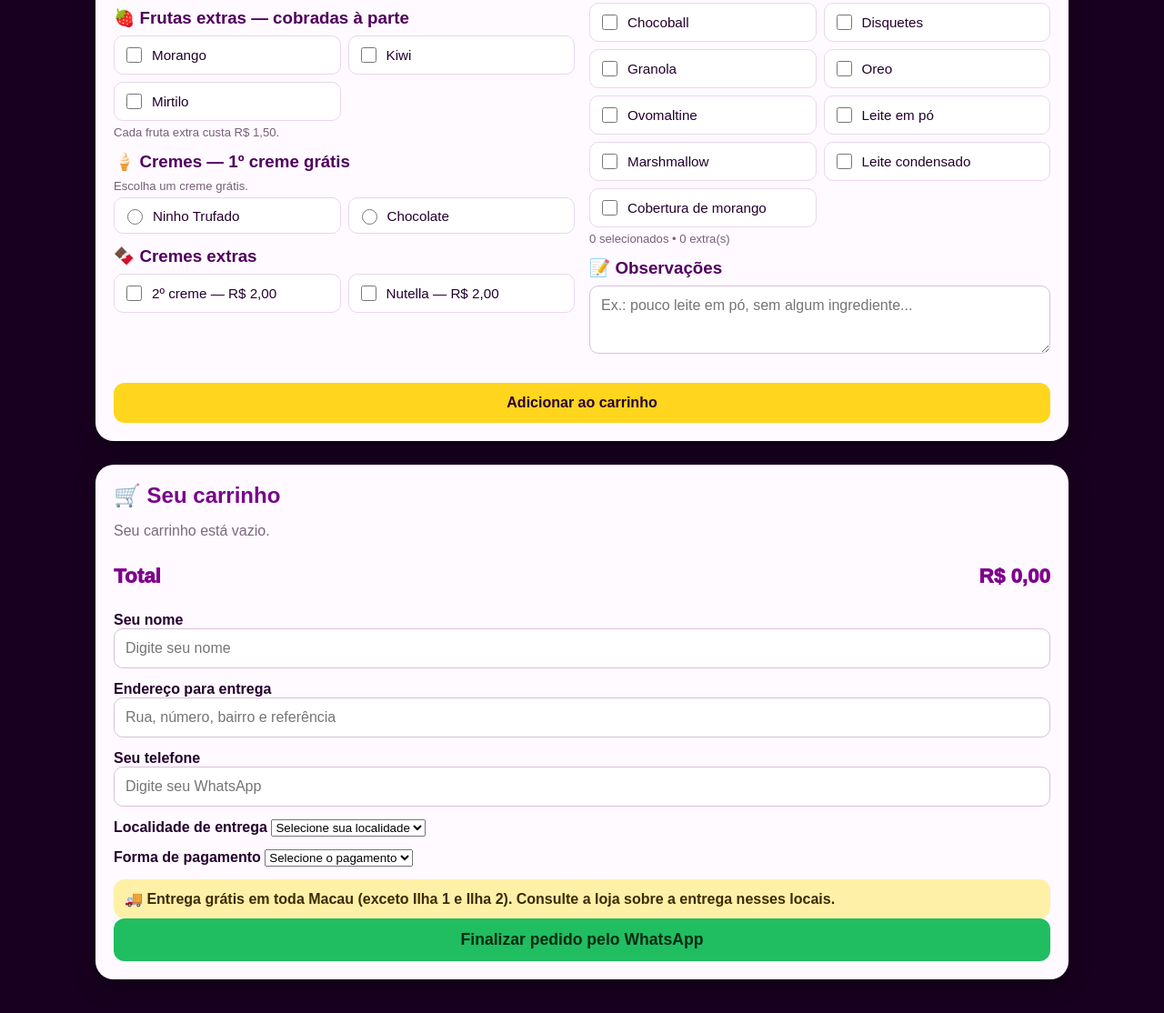
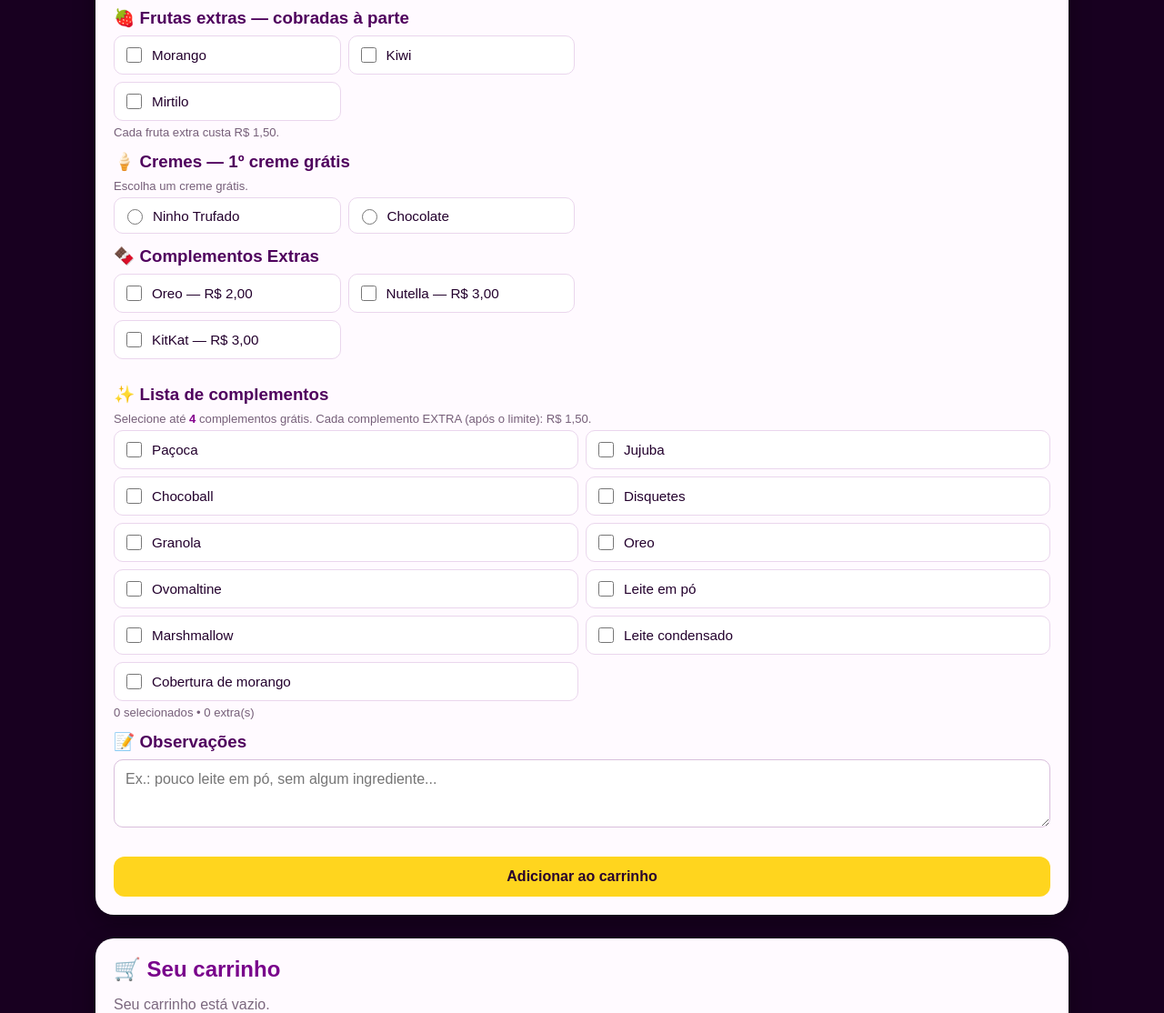
Before and after one commit to OCAAcai/oca-acai-da-oca, a plain HTML site: page index.html in a window 1280 px wide. Shown: the part 1120-2234 px from the top of the page at 91% size. Drawn offline with nearby package versions, Linux system fonts and the light colour scheme.

Commit message:
Rename section from 'Cremes extras' to 'Complementos Extras'

```diff
--- a/index.html
+++ b/index.html
@@ -78,10 +78,12 @@ footer{text-align:center;padding:24px;color:#e9c8ef}.floating{position:fixed;bot
           </div>
         </div>
         <div class="group">
-          <h3>🍫 Cremes extras</h3>
-          <div class="choices" id="extraCream">
-            <label class="choice"><input type="checkbox" value="2º creme (Ninho/Chocolate)" data-price="2"> 2º creme — R$ 2,00</label>
-            <label class="choice"><input type="checkbox" value="Nutella" data-price="2"> Nutella — R$ 2,00</label>
+          <h3>🍫 Complementos Extras</h3>
+           <div class="choices" id="extraCream">
+           <label class="choice"><input type="checkbox" value="Oreo" data-price="2"> Oreo — R$ 2,00</label>
+           <label class="choice"><input type="checkbox" value="Nutella" data-price="3"> Nutella — R$ 3,00</label>
+            <label class="choice"><input type="checkbox" value="KitKat" data-price="3"> KitKat — R$ 3,00</label>
+           </div>
           </div>
         </div>
       </div>
```
